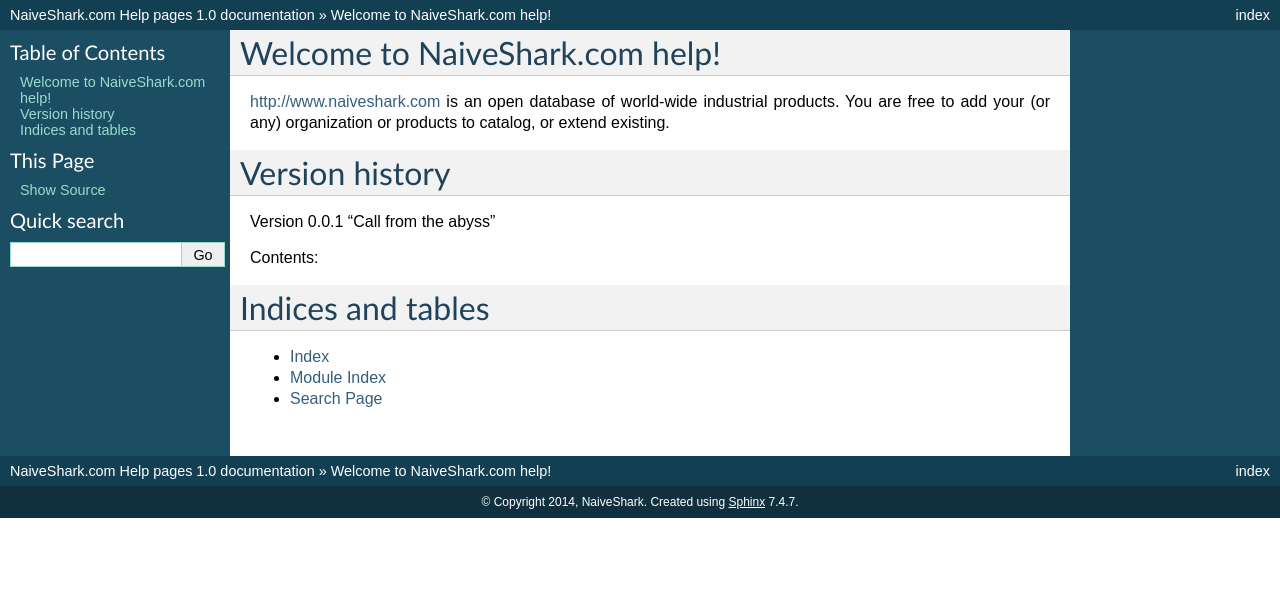
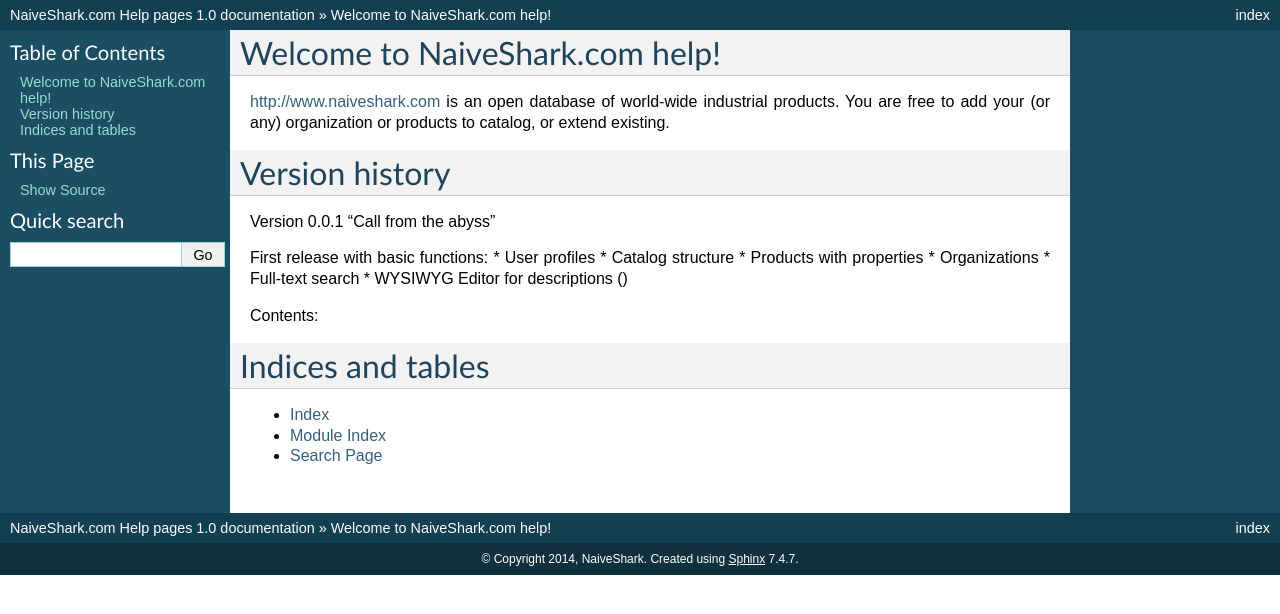
Before and after one commit to NaiveShark/NaiveSharkComDoc, a Sphinx documentation site: the page built from docs/index.rst, in a window 1280 px wide. Shown: the top 614 px of the page. Built offline with Sphinx 7.4.7, drawn with Linux system fonts in a browser that asks for light colours.

Commit message:
Описание функций для первой версии

```diff
--- a/docs/index.rst
+++ b/docs/index.rst
@@ -13,6 +13,14 @@
 ===============
 Version 0.0.1 "Call from the abyss"
 
+First release with basic functions:
+* User profiles
+* Catalog structure
+* Products with properties
+* Organizations
+* Full-text search
+* WYSIWYG Editor for descriptions ()
+
 Contents:
 
 .. toctree::
```
